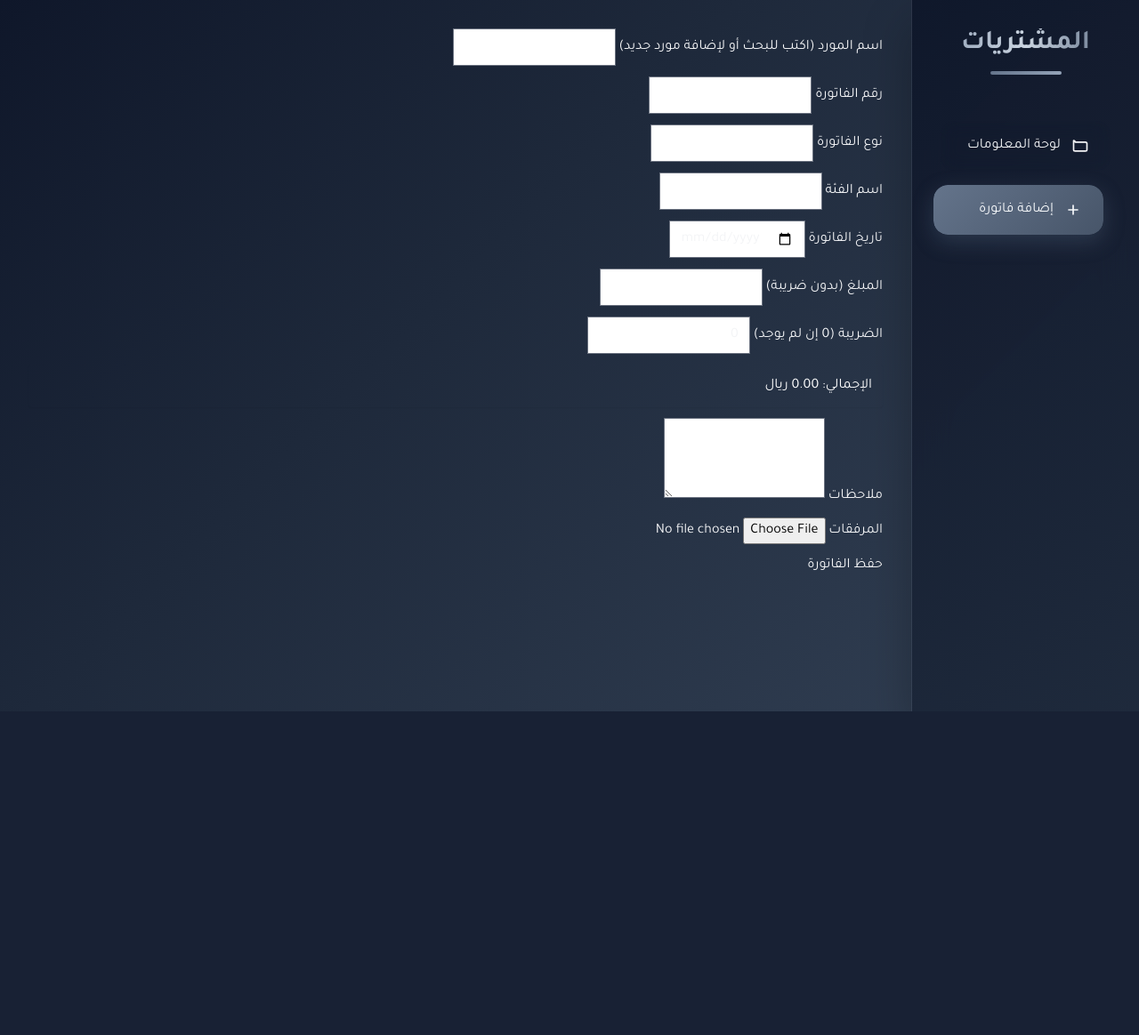
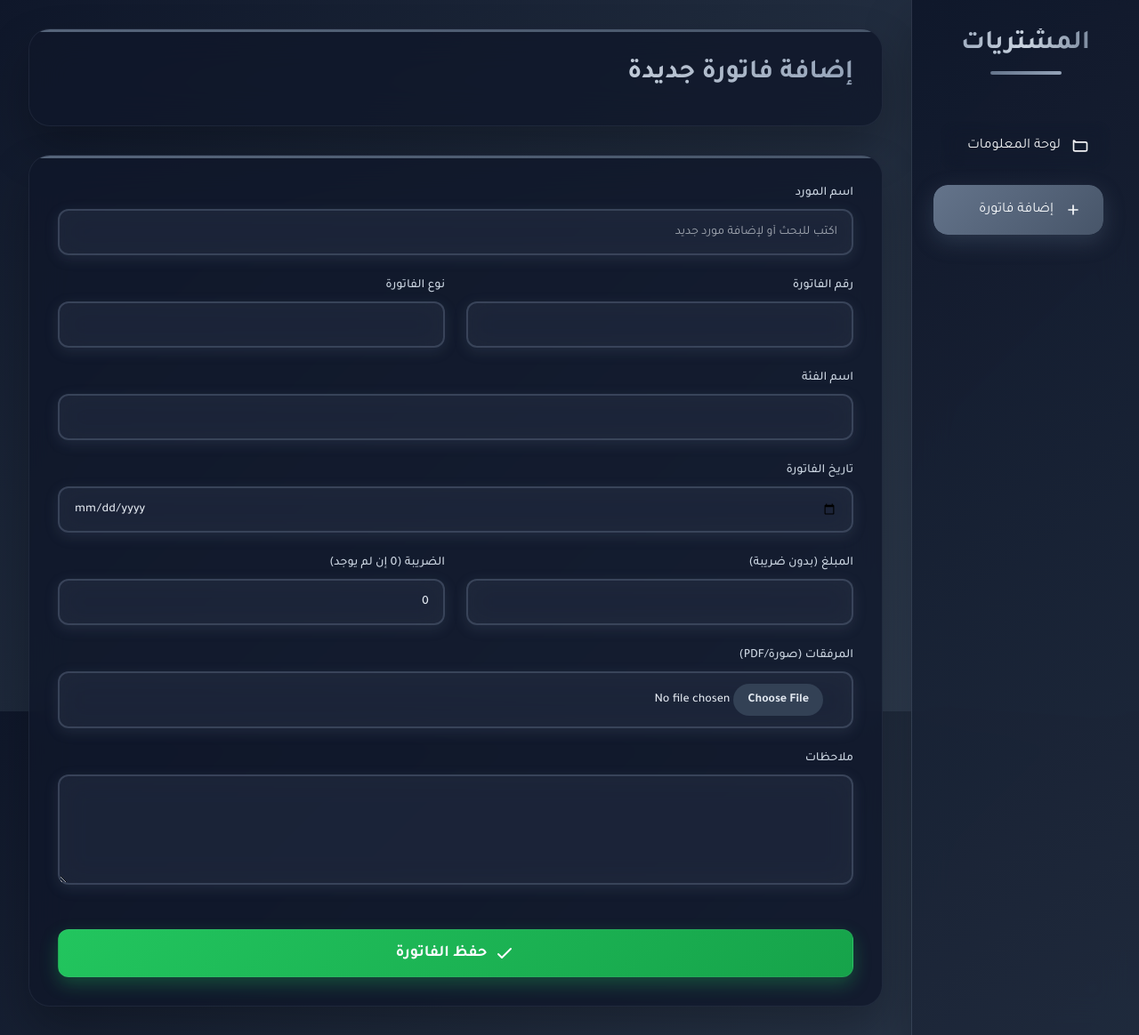
Before and after one commit to ixAbdulaziz/ERP-Last, a Flask app: page /add in a window 1280 px wide. Shown: the whole page at 89% size. Before the commit the page ends 800 px from the top, so only its background shows below. Run offline with Flask 3, Linux system fonts and the light colour scheme; some libraries are stand-ins or nearby versions.

Commit message:
Update add.html

```diff
--- a/templates/add.html
+++ b/templates/add.html
@@ -2,117 +2,74 @@
 
 {% block title %}إضافة فاتورة جديدة{% endblock %}
 
-{% block page_title %}إضافة فاتورة جديدة{% endblock %}
+{% block content %}
+<section class="page-header fade-up">
+    <h2 class="text-3xl font-bold bg-gradient-to-r from-slate-300 via-slate-200 to-slate-400 bg-clip-text text-transparent mb-2">إضافة فاتورة جديدة</h2>
+</section>
 
-{% block content %}
-<div class="row justify-content-center">
-    <div class="col-lg-8">
-        <div class="card card-md">
-            <div class="card-body">
-                <form action="{{ url_for('add_invoice') }}" method="post" enctype="multipart/form-data">
+<section class="glass-card fade-up" style="animation-delay: 0.1s;">
+    <form action="{{ url_for('add_invoice') }}" method="post" enctype="multipart/form-data" class="space-y-6">
 
-                    <div class="mb-3" style="position: relative;">
-                        <label class="form-label">اسم المورد (اكتب للبحث أو لإضافة مورد جديد)</label>
-                        <input type="text" class="form-control" name="supplier_name" required autocomplete="off" id="supplier_name">
-                        <div id="supplier-suggestions" class="list-group position-absolute w-100" style="z-index: 1000;"></div>
-                    </div>
-
-                    <div class="row">
-                        <div class="col-md-6 mb-3">
-                            <label class="form-label">رقم الفاتورة</label>
-                            <input type="text" class="form-control" name="invoice_number" required>
-                        </div>
-                        <div class="col-md-6 mb-3">
-                             <label class="form-label">نوع الفاتورة</label>
-                             <input type="text" class="form-control" name="invoice_type" required>
+        <div>
+            <label for="supplier_name" class="block text-sm font-medium text-slate-300 mb-2">اسم المورد</label>
+            <div class="relative">
+                <input type="text" name="supplier_name" id="supplier_name" class="search-input" placeholder="اكتب للبحث أو لإضافة مورد جديد" required autocomplete="off">
+                <div id="supplier-suggestions" class="absolute top-full left-0 right-0 z-10"></div>
             </div>
         </div>
 
-                    <div class="mb-3">
-                        <label class="form-label">اسم الفئة</label>
-                        <input type="text" class="form-control" name="category_name" required>
+        <div class="grid grid-cols-1 md:grid-cols-2 gap-6">
+            <div>
+                <label for="invoice_number" class="block text-sm font-medium text-slate-300 mb-2">رقم الفاتورة</label>
+                <input type="text" name="invoice_number" id="invoice_number" class="search-input" required>
             </div>
-
-                    <div class="mb-3">
-                        <label class="form-label">تاريخ الفاتورة</label>
-                        <input type="date" class="form-control" name="invoice_date" required>
-                    </div>
-
-                    <div class="row">
-                        <div class="col-md-6 mb-3">
-                            <label class="form-label">المبلغ (بدون ضريبة)</label>
-                            <input type="number" class="form-control" id="amount_pre_tax" name="amount_pre_tax" step="0.01" min="0" required>
-                        </div>
-                        <div class="col-md-6 mb-3">
-                            <label class="form-label">الضريبة (0 إن لم يوجد)</label>
-                            <input type="number" class="form-control" id="tax_amount" name="tax_amount" step="0.01" min="0" value="0" required>
+            <div>
+                <label for="invoice_type" class="block text-sm font-medium text-slate-300 mb-2">نوع الفاتورة</label>
+                <input type="text" name="invoice_type" id="invoice_type" class="search-input" required>
             </div>
         </div>
 
-                    <div class="d-flex align-items-center p-3 my-3 text-white bg-primary rounded shadow-sm">
-                        <div class="lh-1">
-                          <h1 class="h4 mb-0 text-white lh-1">الإجمالي: <span id="total-amount">0.00</span> ريال</h1>
+        <div>
+            <label for="category_name" class="block text-sm font-medium text-slate-300 mb-2">اسم الفئة</label>
+            <input type="text" name="category_name" id="category_name" class="search-input" required>
+        </div>
+
+        <div>
+            <label for="invoice_date" class="block text-sm font-medium text-slate-300 mb-2">تاريخ الفاتورة</label>
+            <input type="date" name="invoice_date" id="invoice_date" class="search-input" required>
+        </div>
+
+        <div class="grid grid-cols-1 md:grid-cols-2 gap-6">
+            <div>
+                <label for="amount_pre_tax" class="block text-sm font-medium text-slate-300 mb-2">المبلغ (بدون ضريبة)</label>
+                <input type="number" name="amount_pre_tax" id="amount_pre_tax" class="search-input" step="0.01" min="0" required>
+            </div>
+            <div>
+                <label for="tax_amount" class="block text-sm font-medium text-slate-300 mb-2">الضريبة (0 إن لم يوجد)</label>
+                <input type="number" name="tax_amount" id="tax_amount" class="search-input" step="0.01" min="0" value="0" required>
             </div>
         </div>
 
-                    <div class="mb-3">
-                        <label class="form-label">ملاحظات</label>
-                        <textarea class="form-control" name="notes" rows="3"></textarea>
+        <div>
+            <label class="block text-sm font-medium text-slate-300 mb-2">المرفقات (صورة/PDF)</label>
+            <input type="file" name="attachment" class="search-input file:mr-4 file:py-2 file:px-4 file:rounded-full file:border-0 file:text-sm file:font-semibold file:bg-slate-700 file:text-slate-200 hover:file:bg-slate-600">
         </div>
 
-                    <div class="mb-3">
-                        <label class="form-label">المرفقات</label>
-                        <input class="form-control" type="file" name="attachment">
+        <div>
+            <label for="notes" class="block text-sm font-medium text-slate-300 mb-2">ملاحظات</label>
+            <textarea name="notes" id="notes" rows="4" class="search-input"></textarea>
         </div>
 
-                    <div class="form-footer">
-                      <button type="submit" class="btn btn-primary w-100">حفظ الفاتورة</button>
+        <div class="pt-4">
+            <button type="submit" class="modern-btn success w-full justify-center text-lg">
+                <svg class="w-6 h-6" fill="none" stroke="currentColor" viewBox="0 0 24 24"><path stroke-linecap="round" stroke-linejoin="round" stroke-width="2" d="M5 13l4 4L19 7"></path></svg>
+                حفظ الفاتورة
+            </button>
         </div>
     </form>
-            </div>
-        </div>
-    </div>
-</div>
-{% endblock %}
+</section>
 
-{% block scripts %}
 <script>
-    const amountInput = document.getElementById('amount_pre_tax');
-    const taxInput = document.getElementById('tax_amount');
-    const totalDisplay = document.getElementById('total-amount');
-
-    function updateTotal() {
-        const amount = parseFloat(amountInput.value) || 0;
-        const tax = parseFloat(taxInput.value) || 0;
-        totalDisplay.textContent = (amount + tax).toFixed(2);
-    }
-    amountInput.addEventListener('input', updateTotal);
-    taxInput.addEventListener('input', updateTotal);
-    updateTotal();
-
-    const supplierInput = document.getElementById('supplier_name');
-    const suggestionsBox = document.getElementById('supplier-suggestions');
-
-    supplierInput.addEventListener('keyup', async function() {
-        const query = supplierInput.value;
-        suggestionsBox.innerHTML = '';
-        if (query.length < 1) return;
-
-        const response = await fetch(`/api/search_suppliers?q=${query}`);
-        const suppliers = await response.json();
-
-        suppliers.forEach(supplier => {
-            const a = document.createElement('a');
-            a.href = '#';
-            a.className = 'list-group-item list-group-item-action';
-            a.textContent = supplier.name;
-            a.addEventListener('click', function(e) {
-                e.preventDefault();
-                supplierInput.value = this.textContent;
-                suggestionsBox.innerHTML = '';
-            });
-            suggestionsBox.appendChild(a);
-        });
-    });
+    // Your existing JavaScript for supplier suggestions and total calculation can go here
 </script>
 {% endblock %}
```
Lines whose indentation alone changed are shown as unchanged.
